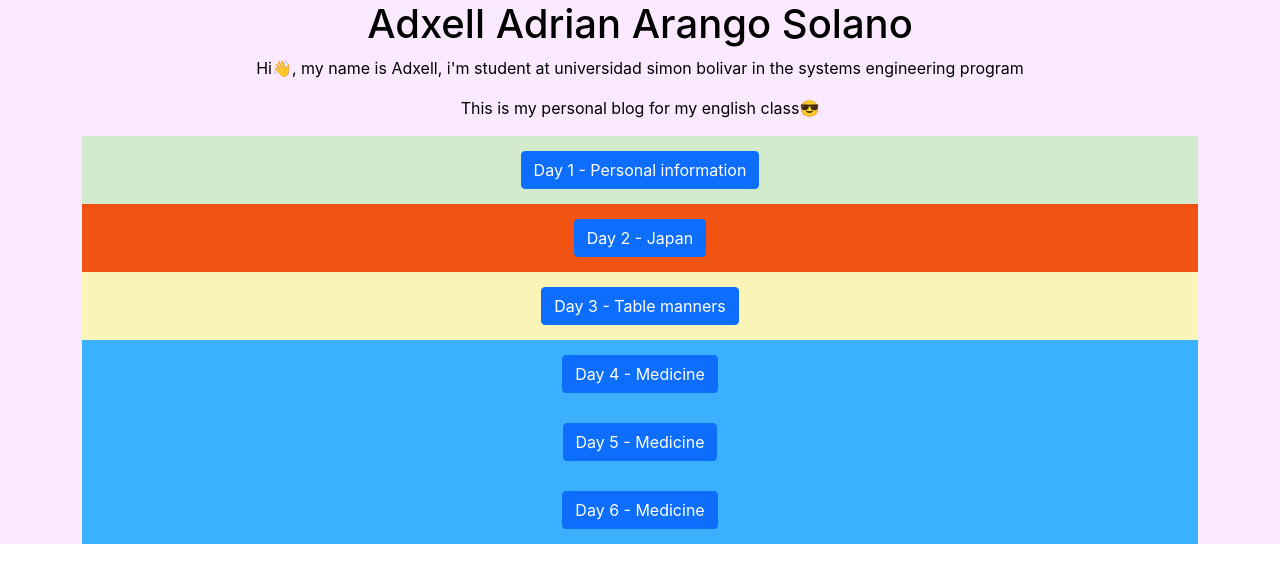
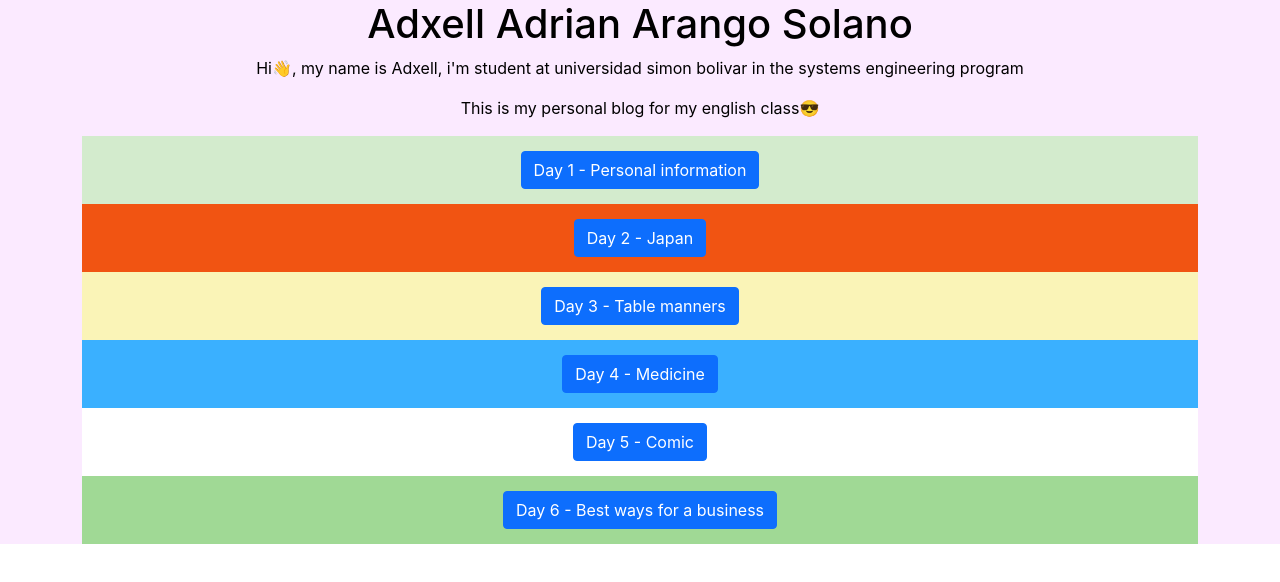
Before and after one commit to Adxell/personal-blog, a React (Create React App) app: page / in a window 1280 px wide. Shown: the top 582 px of the page. Built offline with nearby package versions, Linux system fonts and the light colour scheme; the HTML template or start-up script is replaced by a standard one.

Commit message:
update entry 6

```diff
--- a/src/App.js
+++ b/src/App.js
@@ -306,6 +306,18 @@ function App() {
       </div>
     </>
   );
+  const contentEntry5 = (
+    <>
+      <h3></h3>
+      <div className="container">
+        I think the best ways to keep customers is always improve your services,
+        because if you aren't improving the services, all customers are going to
+        leave to other companies. That represents losses in the company, that can
+        cause job losses, so if you have good administration, it is the main
+        thing for control and improvement.
+      </div>
+    </>
+  );
   return (
     <div className="App" style={styleBackground}>
       <div
@@ -345,16 +357,11 @@ function App() {
             content={contentEntry4}
             day={"4"}
           />
+          <Section color={"#FFFFFF"} title={"Comic"} day={"5"} />
           <Section
-            color={"#3AB0FF"}
-            title={"Medicine"}
-
-            day={"5"}
-          />
-          <Section
-            color={"#3AB0FF"}
-            title={"Medicine"}
-
+            color={"#A0D995"}
+            title={"Best ways for a business"}
+            content={contentEntry5}
             day={"6"}
           />
         </div>
```
